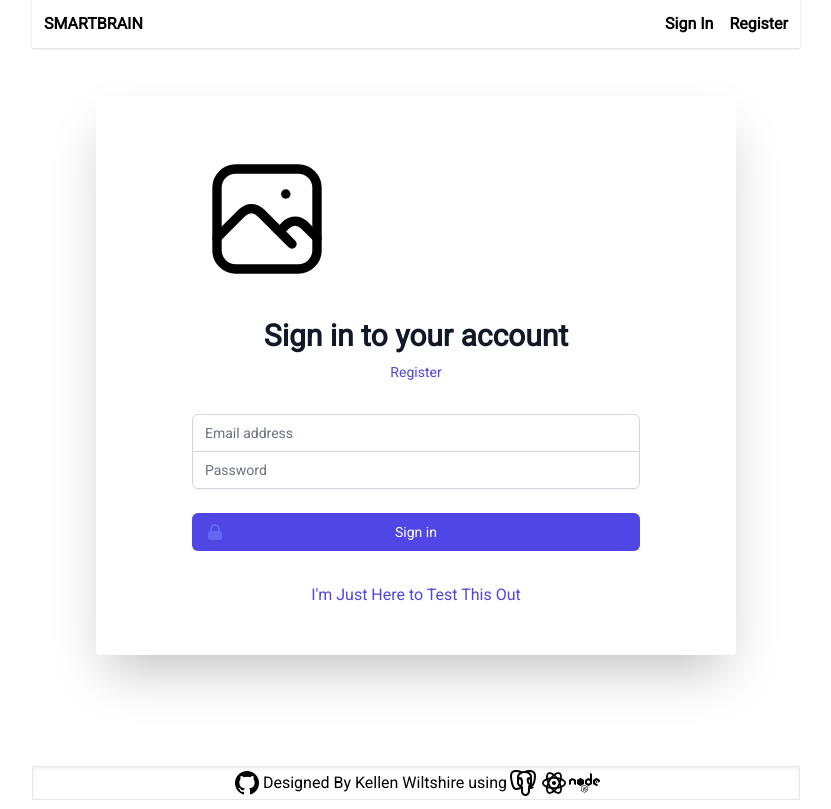
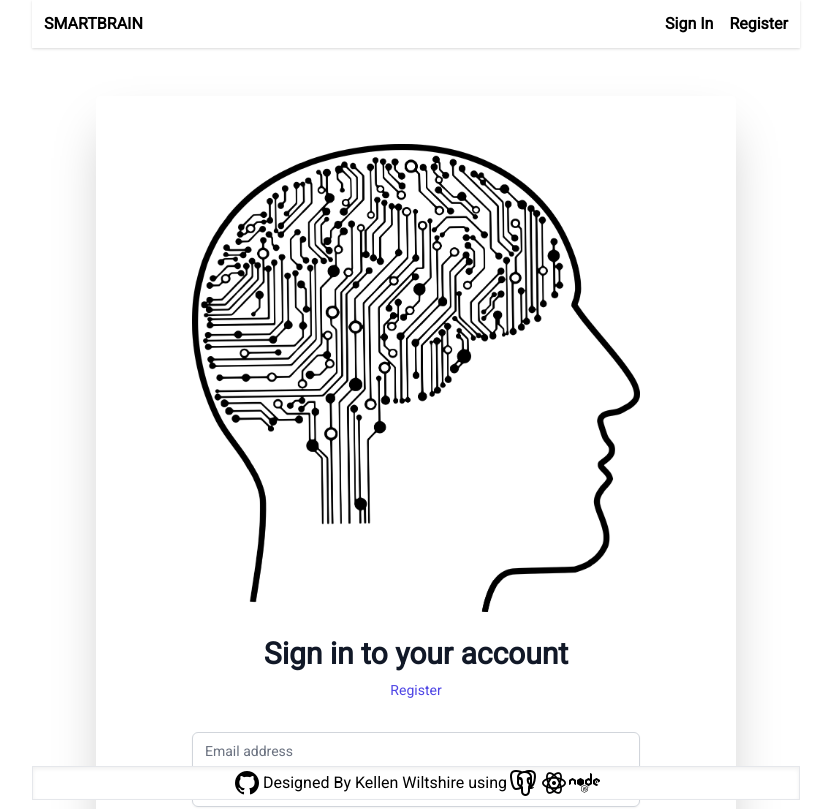
Before and after one commit to kellenwiltshire/smartbrain-ztm, a React (Create React App) app: page / in a window 1280 px wide. Shown: the top 809 px of the page, without its empty margins (224-1055 px from the left). Built offline with nearby package versions, Linux system fonts and the light colour scheme; what clarifai would draw is missing.

Commit message:
Added better Logo for Login/Register

```diff
--- a/src/App.js
+++ b/src/App.js
@@ -193,8 +193,8 @@ class App extends Component {
               }
             </div>
           : ( route === 'signin' || route === 'signout'
-            ? <SignIn onRouteChange={this.onRouteChange} loadUser={this.loadUser} setTester={this.setTester}/>
-            : <Register onRouteChange={this.onRouteChange} loadUser={this.loadUser} />
+            ? <SignIn onRouteChange={this.onRouteChange} loadUser={this.loadUser} setTester={this.setTester} logo={brain}/>
+            : <Register onRouteChange={this.onRouteChange} loadUser={this.loadUser} logo={brain}/>
           )
         }
       </div>
--- a/src/components/Register/Register.js
+++ b/src/components/Register/Register.js
@@ -49,13 +49,7 @@ class Register extends React.Component {
                 <div className="w-1/2 shadow-2xl flex items-center justify-center bg-white rounded py-12 px-4 sm:px-6 lg:px-8">
                     <div className="max-w-md w-full space-y-8">
                         <div>
-                            <svg xmlns="http://www.w3.org/2000/svg" className="icon icon-tabler icon-tabler-photo" width="150" height="150" viewBox="0 0 24 24" strokeWidth="1.5" stroke="#000000" fill="none" strokeLinecap="round" strokeLinejoin="round">
-                                <path stroke="none" d="M0 0h24v24H0z" fill="none"/>
-                                <line x1="15" y1="8" x2="15.01" y2="8" />
-                                <rect x="4" y="4" width="16" height="16" rx="3" />
-                                <path d="M4 15l4 -4a3 5 0 0 1 3 0l5 5" />
-                                <path d="M14 14l1 -1a3 5 0 0 1 3 0l2 2" />
-                            </svg>
+                            <img src={this.props.logo} alt='' />
                             <h2 className="mt-6 text-center text-3xl font-extrabold text-gray-900">
                                 Register
                             </h2>
--- a/src/components/SignIn/SignIn.js
+++ b/src/components/SignIn/SignIn.js
@@ -64,19 +64,13 @@ class SignIn extends React.Component {
     }
 
     render(){
-        const { onRouteChange } = this.props;
+        const { onRouteChange, logo } = this.props;
         return(
             <div className="flex justify-center mt-24">
                 <div className="w-1/2 shadow-2xl flex items-center justify-center bg-white rounded py-12 px-4 sm:px-6 lg:px-8">
                     <div className="max-w-md w-full space-y-8">
                         <div>
-                            <svg xmlns="http://www.w3.org/2000/svg" className="icon icon-tabler icon-tabler-photo" width="150" height="150" viewBox="0 0 24 24" strokeWidth="1.5" stroke="#000000" fill="none" strokeLinecap="round" strokeLinejoin="round">
-                                <path stroke="none" d="M0 0h24v24H0z" fill="none"/>
-                                <line x1="15" y1="8" x2="15.01" y2="8" />
-                                <rect x="4" y="4" width="16" height="16" rx="3" />
-                                <path d="M4 15l4 -4a3 5 0 0 1 3 0l5 5" />
-                                <path d="M14 14l1 -1a3 5 0 0 1 3 0l2 2" />
-                            </svg>
+                            <img src={logo} alt='' />
                             <h2 className="mt-6 text-center text-3xl font-extrabold text-gray-900">
                                 Sign in to your account
                             </h2>
```
Also changed, not shown: 1 other file (tests, documents, lock files or other folders).
